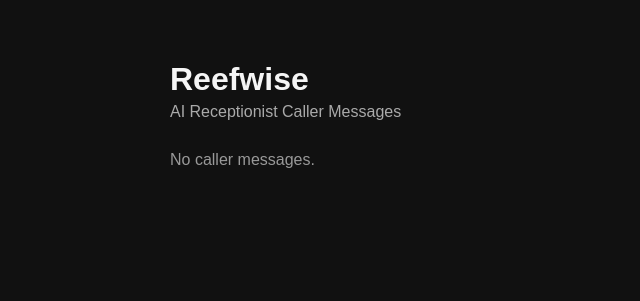
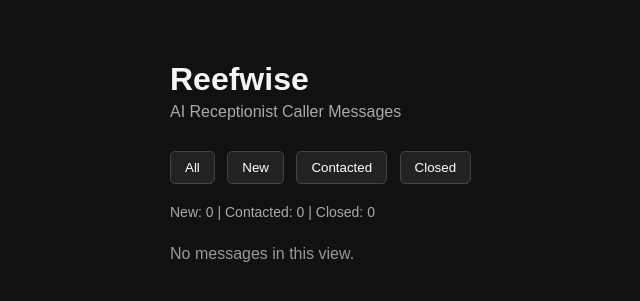
Before and after one commit to samrobinsonsd/AI-SMB-Receptionist, a FastAPI app: page /inbox in a window 1280 px wide. Shown: the top 301 px of the page, without its empty margins (20-660 px from the left). Run offline with FastAPI, Linux system fonts and the light colour scheme; data that the repository does not hold is empty.

Commit message:
Add inbox filtering and status controls

```diff
--- a/app/templates/inbox.html
+++ b/app/templates/inbox.html
@@ -91,6 +91,22 @@
         .empty {
             color: #999;
         }
+
+        .filters {
+            margin-bottom: 20px;
+        }
+
+        .filters button {
+            background: #222;
+            color: #fff;
+            border: 1px solid #444;
+        }
+
+        .counts {
+            margin-bottom: 25px;
+            color: #aaa;
+            font-size: 14px;
+        }
     </style>
 </head>
 
@@ -104,6 +120,15 @@
         AI Receptionist Caller Messages
     </div>
 
+    <div class="filters">
+        <button onclick="setFilter('all')">All</button>
+        <button onclick="setFilter('new')">New</button>
+        <button onclick="setFilter('contacted')">Contacted</button>
+        <button onclick="setFilter('closed')">Closed</button>
+    </div>
+
+    <div id="counts" class="counts"></div>
+
     <div id="messages">
         Loading messages...
     </div>
@@ -111,26 +136,96 @@
 </div>
 
 <script>
-    // Load all stored receptionist messages from the FastAPI backend.
+    // Store the currently selected inbox filter.
+    let currentFilter = "all";
+
+
+    // Change the active filter and reload the inbox.
+    function setFilter(status) {
+        currentFilter = status;
+        loadMessages();
+    }
+
+
+    // Load all stored receptionist messages from FastAPI.
     async function loadMessages() {
         const response = await fetch("/messages");
         const data = await response.json();
 
         const container = document.getElementById("messages");
+        const countsContainer = document.getElementById("counts");
 
-        if (data.messages.length === 0) {
+        // Count messages by workflow status.
+        const counts = {
+            new: 0,
+            contacted: 0,
+            closed: 0,
+        };
+
+        for (const message of data.messages) {
+            if (counts[message.status] !== undefined) {
+                counts[message.status]++;
+            }
+        }
+
+        countsContainer.textContent =
+            `New: ${counts.new} | ` +
+            `Contacted: ${counts.contacted} | ` +
+            `Closed: ${counts.closed}`;
+
+        // Apply the selected inbox filter.
+        const filteredMessages = data.messages.filter(
+            message =>
+                currentFilter === "all" ||
+                message.status === currentFilter
+        );
+
+        if (filteredMessages.length === 0) {
             container.innerHTML =
-                '<div class="empty">No caller messages.</div>';
+                '<div class="empty">No messages in this view.</div>';
 
             return;
         }
 
         container.innerHTML = "";
 
-        for (const message of data.messages) {
+        for (const message of filteredMessages) {
             const card = document.createElement("div");
 
             card.className = "message-card";
+
+            // Only show workflow actions that make sense
+            // for the message's current status.
+            let actionButtons = "";
+
+            if (message.status === "new") {
+                actionButtons = `
+                    <button onclick="changeStatus(
+                        ${message.id},
+                        'contacted'
+                    )">
+                        Mark Contacted
+                    </button>
+
+                    <button onclick="changeStatus(
+                        ${message.id},
+                        'closed'
+                    )">
+                        Close
+                    </button>
+                `;
+            }
+
+            else if (message.status === "contacted") {
+                actionButtons = `
+                    <button onclick="changeStatus(
+                        ${message.id},
+                        'closed'
+                    )">
+                        Close
+                    </button>
+                `;
+            }
 
             card.innerHTML = `
                 <div class="message-header">
@@ -157,19 +252,7 @@
                 </div>
 
                 <div class="buttons">
-                    <button onclick="changeStatus(
-                        ${message.id},
-                        'contacted'
-                    )">
-                        Mark Contacted
-                    </button>
-
-                    <button onclick="changeStatus(
-                        ${message.id},
-                        'closed'
-                    )">
-                        Close
-                    </button>
+                    ${actionButtons}
                 </div>
             `;
 
@@ -178,22 +261,28 @@
     }
 
 
-    // Update message workflow status using the PATCH endpoint
-    // already exposed by FastAPI.
+    // Update message workflow status through FastAPI.
     async function changeStatus(messageId, status) {
-        await fetch(
+        const response = await fetch(
             `/messages/${messageId}/status?status=${status}`,
             {
                 method: "PATCH"
             }
         );
 
-        // Reload the inbox so the updated status is visible immediately.
+        if (!response.ok) {
+            console.error(
+                "Failed to update message status."
+            );
+
+            return;
+        }
+
         await loadMessages();
     }
 
 
-    // Load messages as soon as the page opens.
+    // Load the inbox when the page opens.
     loadMessages();
 </script>
 
```
